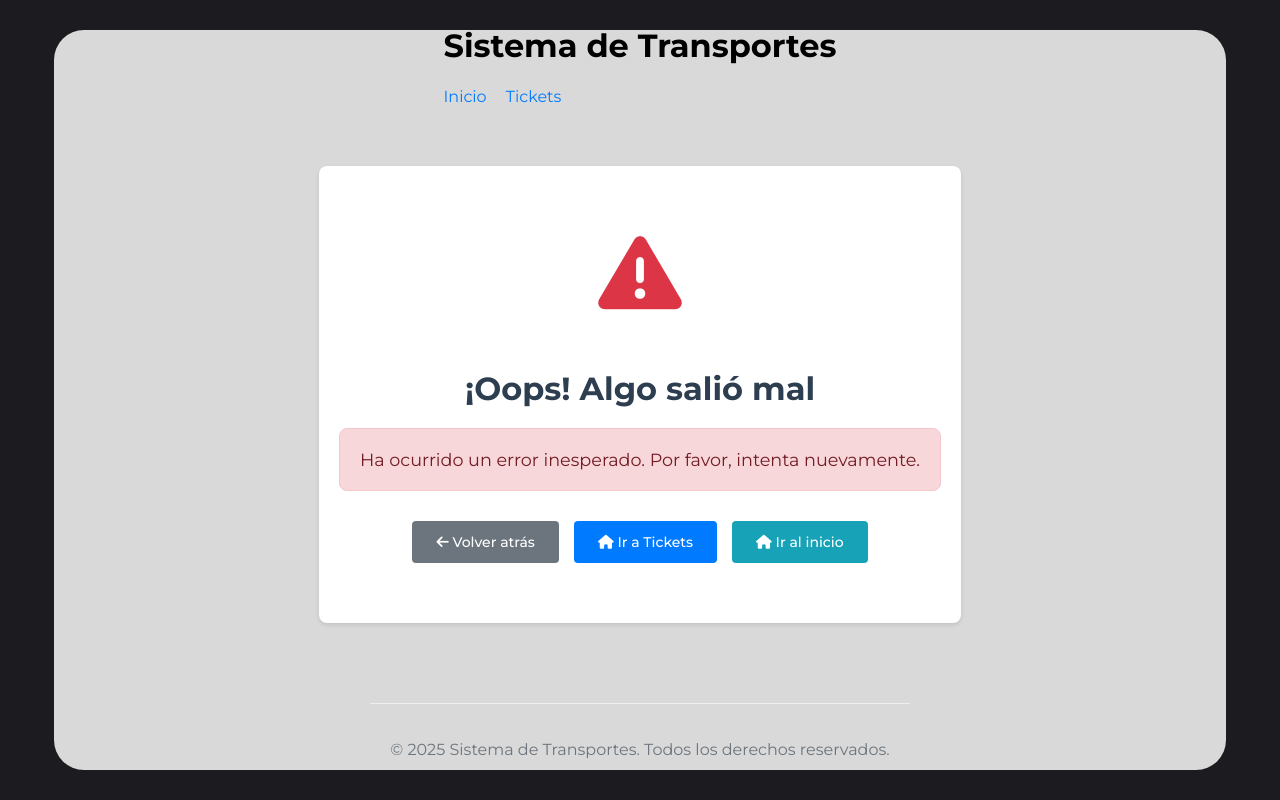
After one commit to vaquitamarina/projectoBD, a PHP site: the page made by views/error.php in a window 1280 px wide. The commit adds this page. Run offline with PHP 8.4, Linux system fonts and the light colour scheme; some libraries are stand-ins or nearby versions.

```diff
--- a/bd/pruebas.sql
+++ b/bd/pruebas.sql
@@ -1,2 +1,2 @@
--- Active: 1752375211800@@127.0.0.1@3306@SistemaTransporte
+-- Active: 1752375211800@@127.0.0.1@3306@sistematransporte
 SELECT * FROM chofer;
--- a/index.php
+++ b/index.php
@@ -1,5 +1,5 @@
 <!DOCTYPE html>
-<html lang="en">
+<html lang="es">
 
 <head>
     <meta charset="UTF-8">
@@ -12,7 +12,6 @@
 </head>
 
 <body>
-
     <div class="container">
         <h1>SISTEMA DE TRANSPORTE</h1>
         <div class="links-container">
@@ -21,3 +20,6 @@
         </div>
     </div>
 </body>
+
+</html>
+</body>
--- a/views/crud.php
+++ b/views/crud.php
@@ -1,5 +1,5 @@
 <!DOCTYPE html>
-<html lang="en">
+<html lang="es">
 
 <head>
     <meta charset="UTF-8">
--- /dev/null
+++ b/views/error.php
@@ -0,0 +1,188 @@
+<!DOCTYPE html>
+<html lang="es">
+<head>
+    <meta charset="UTF-8">
+    <meta name="viewport" content="width=device-width, initial-scale=1.0">
+    <title>Error - Sistema de Transportes</title>
+    <script src="https://kit.fontawesome.com/f9a3e96628.js" crossorigin="anonymous"></script>
+    <link rel="stylesheet" href="css/crud.css">
+    <link rel="preconnect" href="https://fonts.googleapis.com">
+    <link rel="preconnect" href="https://fonts.gstatic.com" crossorigin>
+    <link href="https://fonts.googleapis.com/css2?family=Montserrat:ital,wght@0,100..900;1,100..900&display=swap" rel="stylesheet">
+</head>
+<body>
+    <div class="container">
+        <header>
+            <h1>Sistema de Transportes</h1>
+            <nav>
+                <a href="index.php">Inicio</a>
+                <a href="?controlador=ticket">Tickets</a>
+            </nav>
+        </header>
+
+        <main>
+            <div class="error-container">
+                <div class="error-icon">
+                    <i class="fas fa-exclamation-triangle"></i>
+                </div>
+
+                <h2>¡Oops! Algo salió mal</h2>
+
+                <div class="error-message">
+                    <?php if (isset($error) && !empty($error)): ?>
+                        <p><?= htmlspecialchars($error) ?></p>
+                    <?php else: ?>
+                        <p>Ha ocurrido un error inesperado. Por favor, intenta nuevamente.</p>
+                    <?php endif; ?>
+                </div>
+
+                <div class="error-actions">
+                    <a href="javascript:history.back()" class="btn btn-secondary">
+                        <i class="fas fa-arrow-left"></i> Volver atrás
+                    </a>
+                    <a href="?controlador=ticket" class="btn btn-primary">
+                        <i class="fas fa-home"></i> Ir a Tickets
+                    </a>
+                    <a href="index.php" class="btn btn-info">
+                        <i class="fas fa-home"></i> Ir al inicio
+                    </a>
+                </div>
+            </div>
+        </main>
+
+        <footer>
+            <p>&copy; 2025 Sistema de Transportes. Todos los derechos reservados.</p>
+        </footer>
+    </div>
+
+    <style>
+        .error-container {
+            display: flex;
+            flex-direction: column;
+            align-items: center;
+            justify-content: center;
+            text-align: center;
+            padding: 60px 20px;
+            background: white;
+            border-radius: 8px;
+            box-shadow: 0 2px 4px rgba(0,0,0,0.1);
+            margin: 40px 0;
+        }
+
+        .error-icon {
+            font-size: 80px;
+            color: #dc3545;
+            margin-bottom: 20px;
+            animation: pulse 2s infinite;
+        }
+
+        @keyframes pulse {
+            0% { transform: scale(1); }
+            50% { transform: scale(1.05); }
+            100% { transform: scale(1); }
+        }
+
+        .error-container h2 {
+            color: #2c3e50;
+            margin-bottom: 20px;
+            font-size: 2em;
+        }
+
+        .error-message {
+            background: #f8d7da;
+            color: #721c24;
+            padding: 20px;
+            border-radius: 8px;
+            border: 1px solid #f5c6cb;
+            margin-bottom: 30px;
+            max-width: 600px;
+        }
+
+        .error-message p {
+            margin: 0;
+            font-size: 1.1em;
+        }
+
+        .error-actions {
+            display: flex;
+            gap: 15px;
+            flex-wrap: wrap;
+            justify-content: center;
+        }
+
+        .btn {
+            display: inline-block;
+            padding: 12px 24px;
+            text-decoration: none;
+            border-radius: 4px;
+            border: none;
+            cursor: pointer;
+            font-size: 14px;
+            transition: all 0.3s ease;
+            font-weight: 500;
+        }
+
+        .btn-primary {
+            background: #007bff;
+            color: white;
+        }
+
+        .btn-secondary {
+            background: #6c757d;
+            color: white;
+        }
+
+        .btn-info {
+            background: #17a2b8;
+            color: white;
+        }
+
+        .btn:hover {
+            opacity: 0.9;
+            transform: translateY(-1px);
+        }
+
+        nav {
+            margin-bottom: 20px;
+        }
+
+        nav a {
+            margin-right: 15px;
+            color: #007bff;
+            text-decoration: none;
+        }
+
+        nav a:hover {
+            text-decoration: underline;
+        }
+
+        footer {
+            margin-top: 40px;
+            padding: 20px;
+            text-align: center;
+            color: #6c757d;
+            border-top: 1px solid #eee;
+        }
+
+        @media (max-width: 768px) {
+            .error-container {
+                padding: 40px 15px;
+            }
+
+            .error-icon {
+                font-size: 60px;
+            }
+
+            .error-container h2 {
+                font-size: 1.5em;
+            }
+
+            .error-actions {
+                flex-direction: column;
+                width: 100%;
+                max-width: 300px;
+            }
+        }
+    </style>
+</body>
+</html>
--- a/views/select.php
+++ b/views/select.php
@@ -46,4 +46,8 @@ if (isset($registros) && is_array($registros) && !empty($registros)): ?>
     </form>
 <?php elseif (isset($_POST['selectedTable']) && !empty($_POST['selectedTable'])): ?>
     <p>No se encontraron registros en la tabla seleccionada.</p>
+    <form method="post" action="crud.php">
+        <input type="hidden" name="insertTable" value="<?= htmlspecialchars($_POST['selectedTable']) ?>">
+        <button type="submit" name="accion" value="addRow" >Añadir fila</button>
+    </form>
 <?php endif; ?>
```
Also changed, not shown: controllers/ticketController.php (added, +388 -0 lines).
